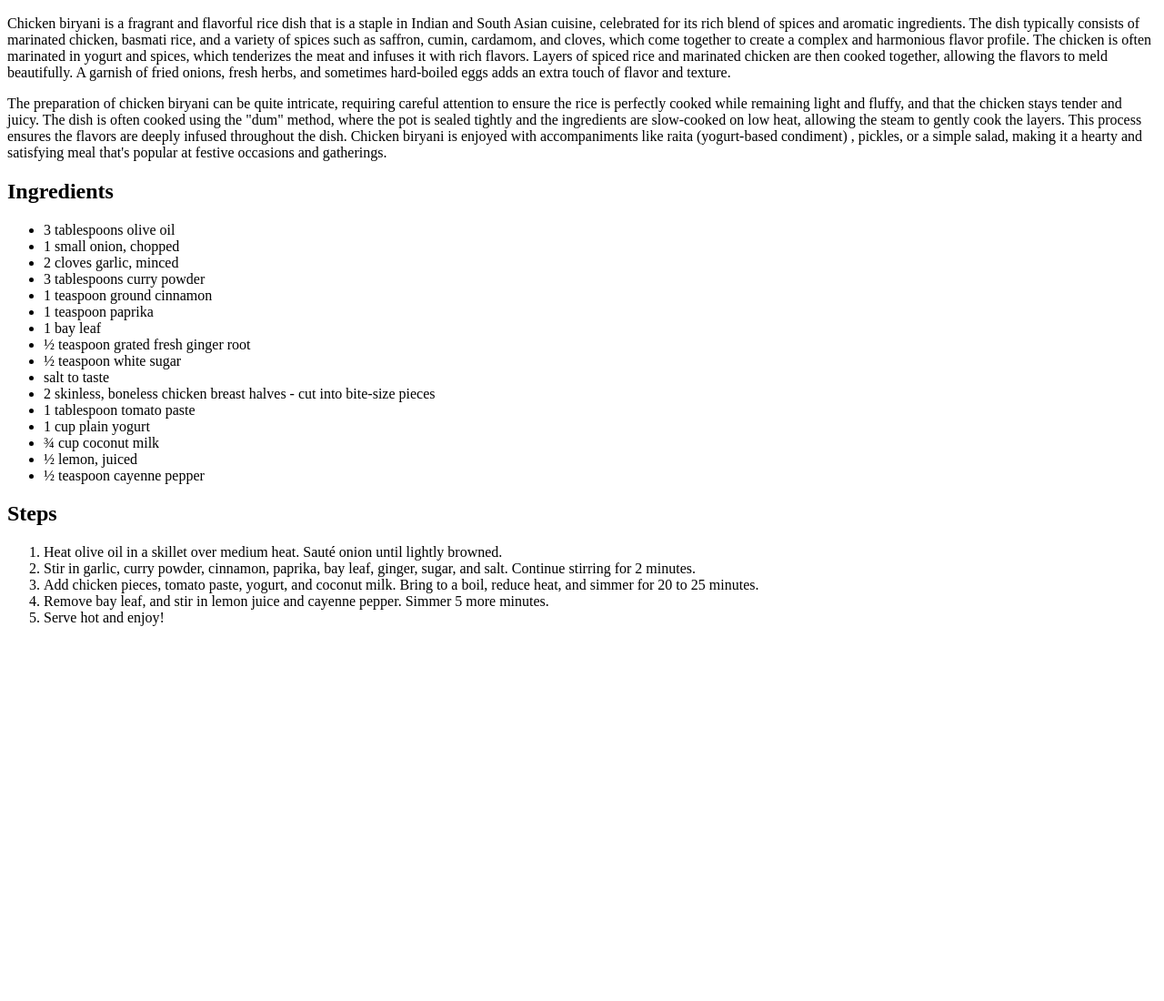
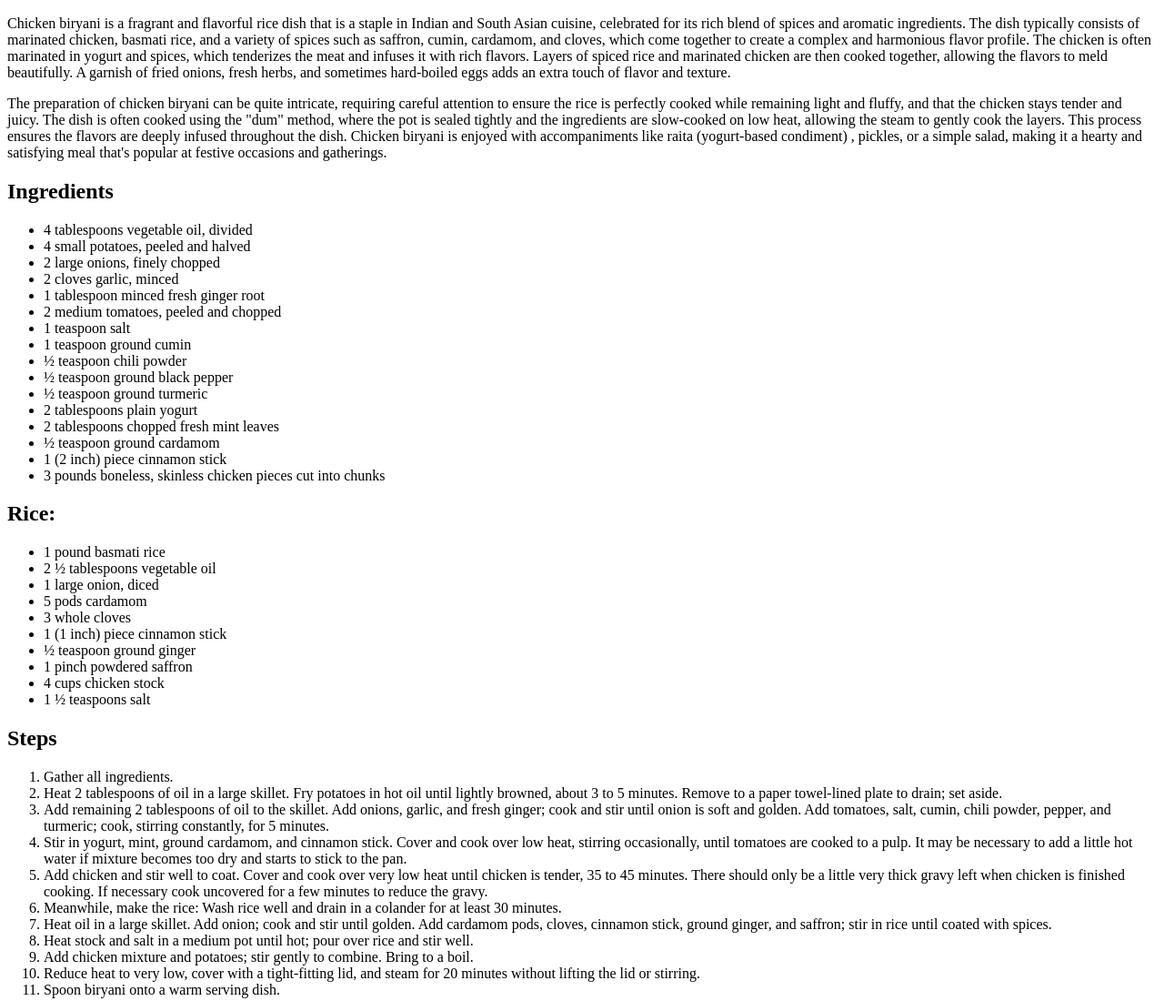
Before and after one commit to 777Aayush777/odin-recipes, a plain HTML site: page recipes/chickenbiryani.html in a window 1280 px wide. Shown: the part 148-1248 px from the top of the page at 91% size. Before the commit the page ends 852 px from the top, so only its background shows below. Drawn offline with Linux system fonts and the light colour scheme.

Commit message:
change index.html with pictures change chickenbiryani.html

```diff
--- a/recipes/chickenbiryani.html
+++ b/recipes/chickenbiryani.html
@@ -6,7 +6,7 @@
 </head>
 <body>
     <h1><em>Chicken Biryani</em></h1>
-    <img src = "../images/cb.jpeg" alt="Chicken Biryani">
+    <img src = "../images/cb3.jpg" alt="Chicken Biryani">
 
     <h2>Description</h2>
     <p>Chicken biryani is a fragrant and flavorful rice dish that is a staple in
@@ -32,35 +32,52 @@
 
     <h2>Ingredients</h2>
     <ul>
-        <li>3 tablespoons olive oil</li>
-        <li>1 small onion, chopped</li>
-        <li>2 cloves garlic, minced</li>
-        <li>3 tablespoons curry powder</li>
-        <li>1 teaspoon ground cinnamon</li>
-        <li>1 teaspoon paprika</li>
-        <li>1 bay leaf</li>
-        <li>½ teaspoon grated fresh ginger root</li>
-        <li>½ teaspoon white sugar</li>
-        <li>salt to taste</li>
-        <li>2 skinless, boneless chicken breast halves - cut into bite-size pieces</li>
-        <li>1 tablespoon tomato paste</li>
-        <li>1 cup plain yogurt</li>
-        <li>¾ cup coconut milk</li>
-        <li>½ lemon, juiced</li>
-        <li>½ teaspoon cayenne pepper</li>
+       <li>4 tablespoons vegetable oil, divided</li>
+       <li>4 small potatoes, peeled and halved</li>
+       <li>2 large onions, finely chopped</li>
+       <li>2 cloves garlic, minced</li>
+       <li>1 tablespoon minced fresh ginger root</li>
+       <li>2 medium tomatoes, peeled and chopped</li>
+       <li>1 teaspoon salt</li>
+       <li>1 teaspoon ground cumin</li>
+       <li>½ teaspoon chili powder</li>
+       <li>½ teaspoon ground black pepper</li>
+       <li>½ teaspoon ground turmeric</li>
+       <li>2 tablespoons plain yogurt</li>
+       <li>2 tablespoons chopped fresh mint leaves</li>
+       <li>½ teaspoon ground cardamom</li>
+       <li>1 (2 inch) piece cinnamon stick</li>
+       <li>3 pounds boneless, skinless chicken pieces cut into chunks</li>
+    </ul>
+    <h2>Rice:</h2>
+    <ul>
+        <li>1 pound basmati rice</li>
+        <li>2 ½ tablespoons vegetable oil</li>
+        <li>1 large onion, diced</li>
+        <li>5 pods cardamom</li>
+        <li>3 whole cloves</li>
+        <li>1 (1 inch) piece cinnamon stick</li>
+        <li>½ teaspoon ground ginger</li>
+        <li>1 pinch powdered saffron</li>
+        <li>4 cups chicken stock</li>
+        <li>1 ½ teaspoons salt</li>
     </ul>
 
     <h2>Steps</h2>
     <ol>
-        <li>Heat olive oil in a skillet over medium heat. Sauté
-        onion until lightly browned.</li>
-        <li>Stir in garlic, curry powder, cinnamon,
-        paprika, bay leaf, ginger, sugar, and salt. Continue
-        stirring for 2 minutes.</li>
-        <li>Add chicken pieces, tomato paste, yogurt, and coconut milk.
-        Bring to a boil, reduce heat, and simmer for 20 to 25 minutes.</li>
-        <li>Remove bay leaf, and stir in lemon juice and cayenne pepper. Simmer 5 more minutes.</li>
-        <li>Serve hot and enjoy!</li>
+       <li>Gather all ingredients.</li>
+       <li>Heat 2 tablespoons of oil in a large skillet.
+        Fry potatoes in hot oil until lightly browned, about 3 to 5 minutes.
+        Remove to a paper towel-lined plate to drain; set aside.</li>
+       <li>Add remaining 2 tablespoons of oil to the skillet. Add onions, garlic, and fresh ginger; cook and stir until onion is soft and golden. Add tomatoes, salt, cumin, chili powder, pepper, and turmeric; cook, stirring constantly, for 5 minutes.</li>
+       <li>Stir in yogurt, mint, ground cardamom, and cinnamon stick. Cover and cook over low heat, stirring occasionally, until tomatoes are cooked to a pulp. It may be necessary to add a little hot water if mixture becomes too dry and starts to stick to the pan.</li>
+       <li>Add chicken and stir well to coat. Cover and cook over very low heat until chicken is tender, 35 to 45 minutes. There should only be a little very thick gravy left when chicken is finished cooking. If necessary cook uncovered for a few minutes to reduce the gravy.</li>
+       <li>Meanwhile, make the rice: Wash rice well and drain in a colander for at least 30 minutes.</li>
+       <li>Heat oil in a large skillet. Add onion; cook and stir until golden. Add cardamom pods, cloves, cinnamon stick, ground ginger, and saffron; stir in rice until coated with spices.</li>
+       <li>Heat stock and salt in a medium pot until hot; pour over rice and stir well.</li>
+       <li>Add chicken mixture and potatoes; stir gently to combine. Bring to a boil.</li>
+       <li>Reduce heat to very low, cover with a tight-fitting lid, and steam for 20 minutes without lifting the lid or stirring.</li>
+       <li>Spoon biryani onto a warm serving dish.</li>
     </ol>
 
 
```
Also changed, not shown: index.html (+4 -3 lines).
